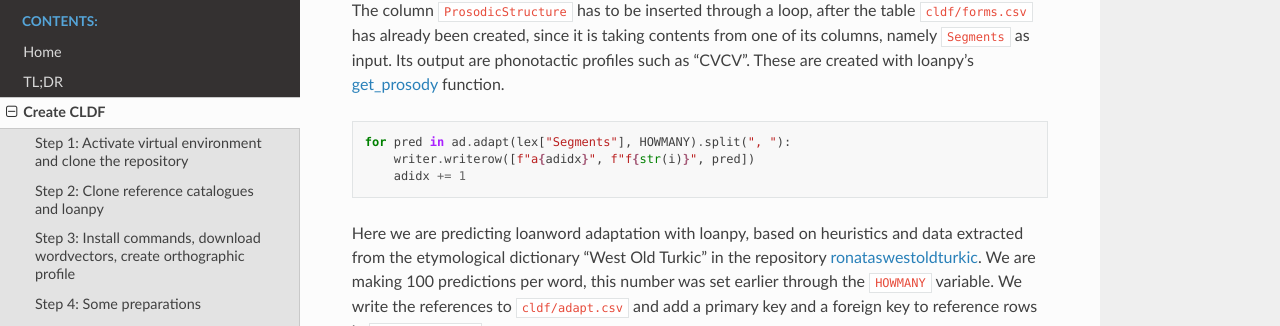
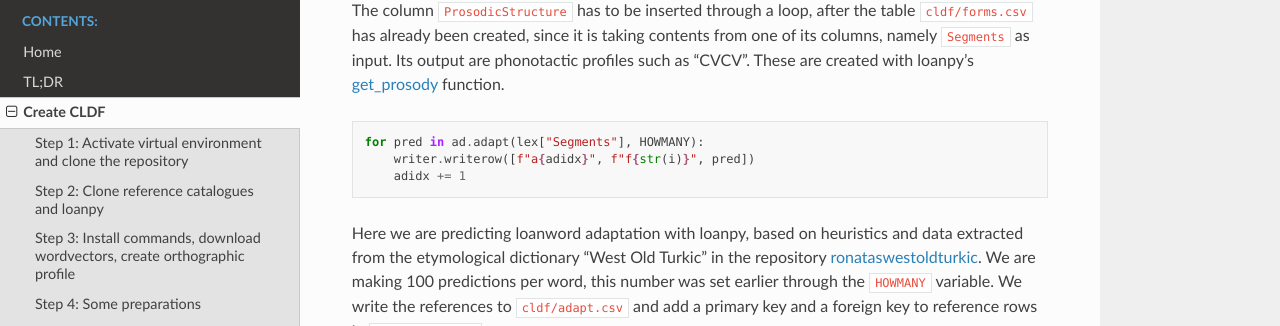
Before and after one commit to LoanpyDataHub/koeblergothic, a Sphinx documentation site: the page built from docs/mkcldf.rst, in a window 1280 px wide and 900 px high, scrolled down 5672 px. Shown: the part 125-451 px from the top of the window. Built offline with Sphinx 7.4.7 and the Read the Docs theme 2.0.0, drawn with Linux system fonts in a browser that asks for light colours.

Commit message:
[skip ci] updatedocs

```diff
--- a/docs/mkcldf.rst
+++ b/docs/mkcldf.rst
@@ -337,14 +337,14 @@
 
 .. code-block:: python
 
-   for pred in ad.adapt(lex["Segments"], HOWMANY).split(", "):
+   for pred in ad.adapt(lex["Segments"], HOWMANY):
        writer.writerow([f"a{adidx}", f"f{str(i)}", pred])
        adidx += 1
 
 Here we are predicting loanword adaptation with loanpy, based on heuristics
 and data extracted from the etymological dictionary "West Old Turkic"
 in the repository `ronataswestoldturkic
-<https://ronataswestoldturkic.readthedocs.io/en/latest/?badge=latest>`_. We
+<https://ronataswestoldturkic.readthedocs.io/en/latest/home.html>`_. We
 are making 100 predictions per word, this number was set earlier through the
 ``HOWMANY`` variable. We write the references to
 ``cldf/adapt.csv`` and add a primary key and a foreign key to reference
```
